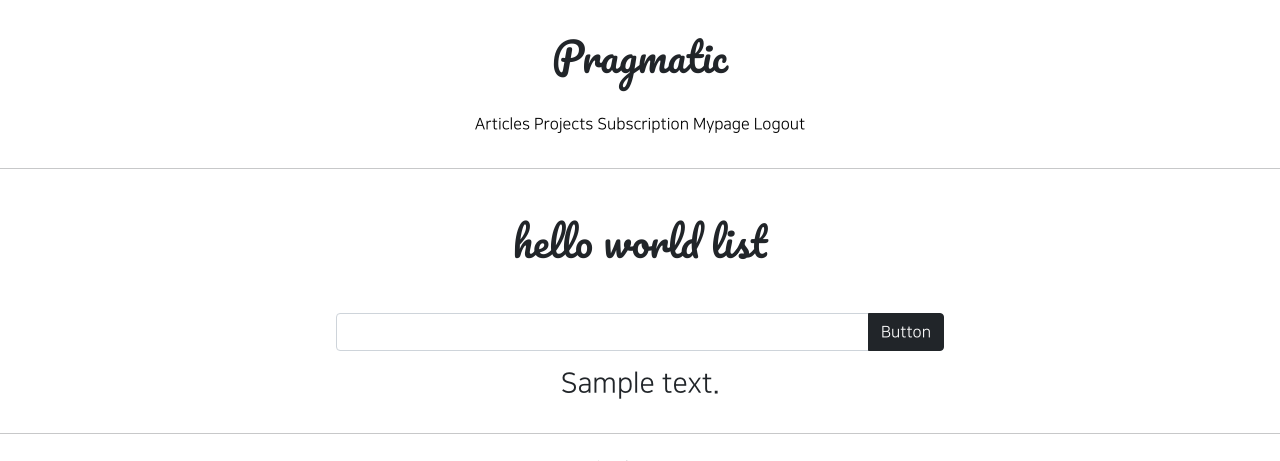
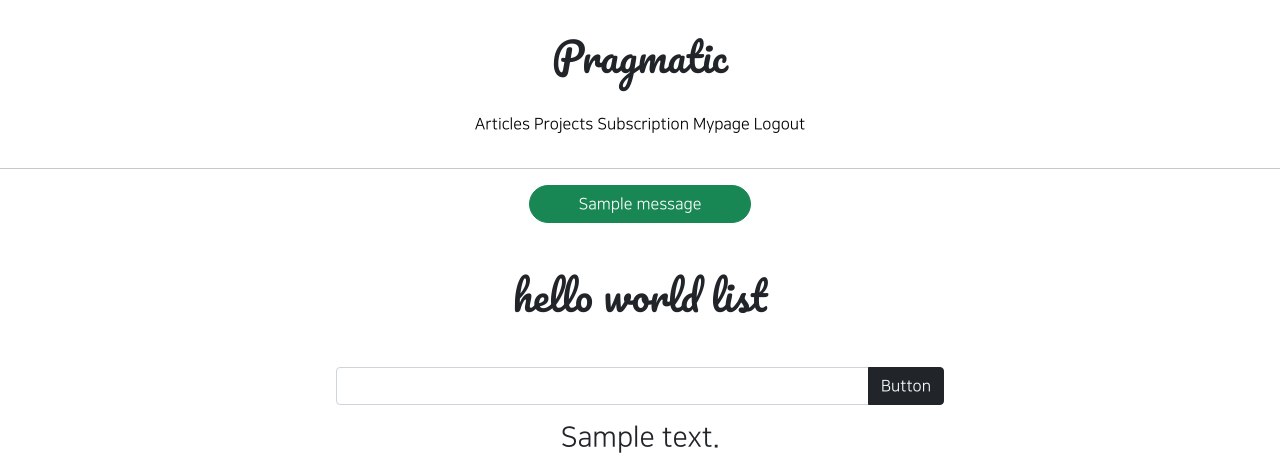
Before and after one commit to PR-Juyoung/GJAI_web, a Django app: page /accounts/hello_world/ in a window 1280 px wide. Shown: the top 461 px of the page. Run offline with Django 3.2, Linux system fonts and the light colour scheme; a user stored in the database is signed in; tables that the repository leaves empty hold one stand-in row (values such as "Sample post"); one stand-in notice (Sample message) is shown; parts of the project's set-up code (start-up, migrations or seed data) failed here and were passed over; some libraries are stand-ins or nearby versions.

Commit message:
210826 hello_world commit_1

```diff
--- a/likeapp/views.py
+++ b/likeapp/views.py
@@ -1,3 +1,4 @@
+from django.contrib import messages
 from django.contrib.auth.decorators import login_required
 from django.http import HttpResponseRedirect
 from django.shortcuts import render
@@ -19,12 +20,16 @@ class LikeArticleView(RedirectView):
         like_record = LikeRecord.objects.filter(user=user,
                                                 article=article)
         if like_record.exists():
+            # 좋아요가 반영 되지 않았다.
+            messages.add_message(request, messages.ERROR, '좋아요는 한 번만 가능합니다.')
             return HttpResponseRedirect(reverse('articleapp:detail',
                                                 kwargs={'pk': kwargs['article_pk']}))
         else:
             LikeRecord(user=user, article=article).save()
         article.like += 1
         article.save()
+        # 좋아요가 반영 되었다.
+        messages.add_message(request, messages.SUCCESS, '좋아요가 반영되었습니다.')
         return super().get(self, request, *args, **kwargs)
 
     def get_redirect_url(self, *args, **kwargs):
--- a/templates/base.html
+++ b/templates/base.html
@@ -7,8 +7,16 @@
 
 {%  include 'header.html' %}
 
+<hr>
 
-<hr>
+{% for message in messages %}
+    <div class="text-center">
+        <div class="btn btn-success rounded-pill px-5">
+            {{ message }}
+        </div>
+    </div>
+{% endfor %}
+
 
 {% block content %}
 {% endblock %}
```
